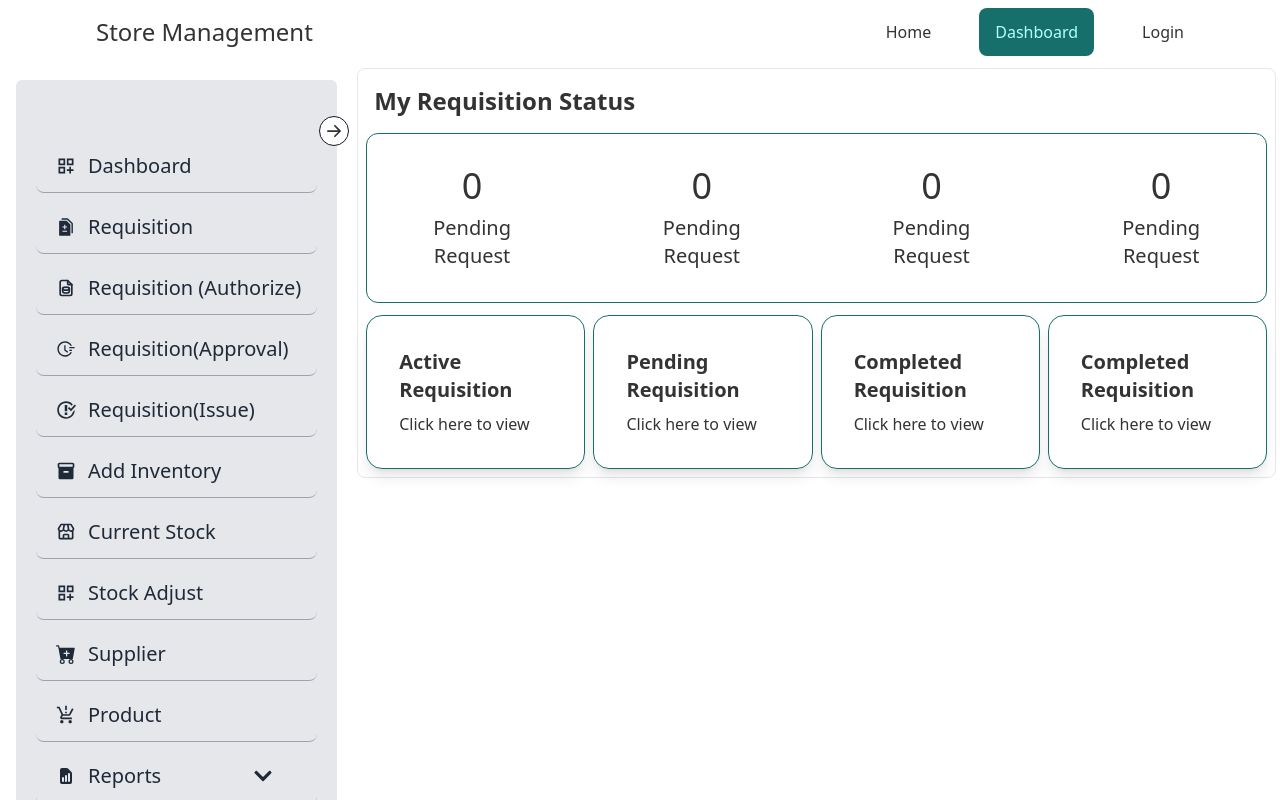
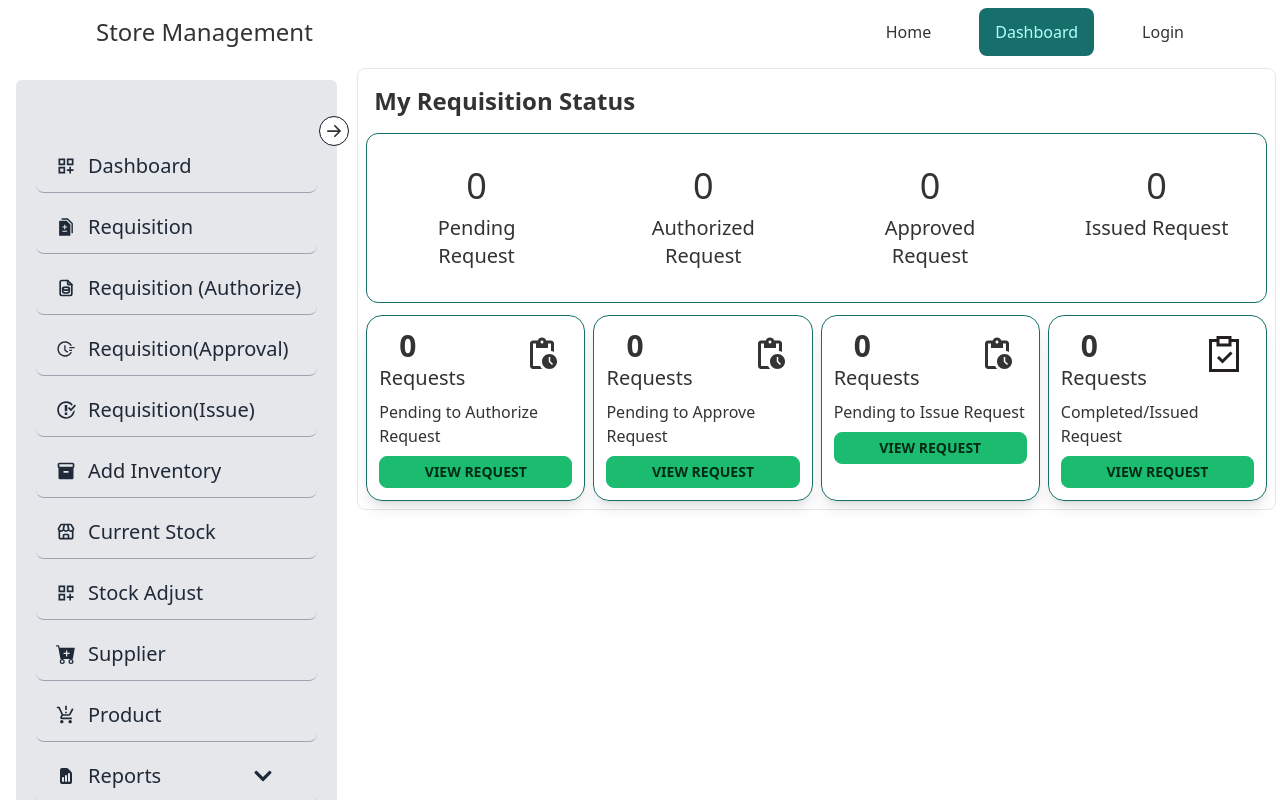
Before and after one commit to afruzaakter/stock_management_system, a React (Create React App) app: page /dashboard in a window 1280 px wide. Built offline with nearby package versions, Linux system fonts and the light colour scheme; no server answers.

Commit message:
Dashboard Home page update

```diff
--- a/src/pages/Dashboard/DashboardHome.js
+++ b/src/pages/Dashboard/DashboardHome.js
@@ -1,6 +1,8 @@
 
 import React from 'react';
 import { Link } from 'react-router-dom';
+import { MdPendingActions } from 'react-icons/md';
+import { GrCompliance } from 'react-icons/gr';
 
 const DashboardHome = () => {
     return (
@@ -10,7 +12,7 @@ const DashboardHome = () => {
                 My Requisition Status</h1>
             </div>
 
-            <div className='grid grid-cols-2 md:grid-cols-3 lg:grid-cols-4 gap-5 border border-primary rounded-xl mb-3'>
+            <div className='grid grid-cols-2 md:grid-cols-3 lg:grid-cols-4 gap-2 border border-primary rounded-xl mb-3'>
                 <div className="card w-full ">
                     <div className="card-body">
                         <h2 className="text-center text-4xl "> 0 </h2>
@@ -21,60 +23,96 @@ const DashboardHome = () => {
                 <div className="card w-full">
                     <div className="card-body">
                         <h2 className="text-center text-4xl "> 0 </h2>
-                        <h2 className="text-center text-xl"> Pending Request  </h2>
+                        <h2 className="text-center text-xl"> Authorized Request  </h2>
                     </div>
                 </div>
 
                 <div className="card w-full">
                     <div className="card-body">
                         <h2 className="text-center text-4xl "> 0 </h2>
-                        <h2 className="text-center text-xl"> Pending Request  </h2>
+                        <h2 className="text-center text-xl"> Approved Request  </h2>
                     </div>
                 </div>
 
                 <div className="card w-full ">
                     <div className="card-body">
                         <h2 className="text-center text-4xl "> 0 </h2>
-                        <h2 className="text-center text-xl"> Pending Request  </h2>
+                        <h2 className="text-center text-xl"> Issued Request  </h2>
                     </div>
                 </div>
-
             </div>
 
             <div className='grid grid-cols-2 md:grid-cols-2 lg:grid-cols-4 gap-2'>
-                <div className="card w-full shadow-lg border border-primary">
-                    <div className="card-body">
-                        <h2 className="card-title">Active Requisition </h2>
-                        <Link to="/dashboard/requisition" >
-                            Click here to view
-                        </Link>
+                <div className="card w-full shadow-lg border border-primary p-3 ">
+                    <div className='flex justify-between'>
+                        <div>
+                            <h1 className='text-3xl font-bold pl-5'> 0 </h1>
+                            <p className='text-xl'> Requests</p>
+                        </div>
+                        <div className=' text-4xl pr-3 pt-2'>
+                            <MdPendingActions />
+                        </div>
                     </div>
-                </div>
-                <div className="card w-full shadow-lg border border-primary">
-                    <div className="card-body">
-                        <h2 className="card-title">Pending Requisition </h2>
-                        <Link to="/dashboard/requisitionAuthorize" >
-                            Click here to view
-                        </Link>
-                    </div>
-                </div>
-                <div className="card w-full shadow-lg border border-primary">
-                    <div className="card-body">
-                        <h2 className="card-title">Completed Requisition </h2>
-                        <Link to="/dashboard/requisitionApproval" >
-                            Click here to view
-                        </Link>
-                    </div>
-                </div>
-                <div className="card w-full shadow-lg border border-primary">
-                    <div className="card-body">
-                        <h2 className="card-title">Completed Requisition </h2>
-                        <Link to="/dashboard/requisitionApproval" >
-                            Click here to view
+                    <div className='pt-2'>
+                        <h1 className='pb-2'> Pending to Authorize Request </h1>
+                        <Link className='btn btn-sm btn-success w-full'
+                            to="/dashboard/requisitionAuthorize"> view Request
                         </Link>
                     </div>
                 </div>
 
+                <div className="card w-full shadow-lg border border-primary p-3 ">
+                    <div className='flex justify-between'>
+                        <div>
+                            <h1 className='text-3xl font-bold pl-5'> 0 </h1>
+                            <p className='text-xl'> Requests</p>
+                        </div>
+                        <div className=' text-4xl pr-3 pt-2'>
+                            <MdPendingActions />
+                        </div>
+                    </div>
+                    <div className='pt-2'>
+                        <h1 className='pb-2'> Pending to Approve Request </h1>
+                        <Link className='btn btn-sm btn-success w-full'
+                            to="/dashboard/requisitionAuthorize"> view Request
+                        </Link>
+                    </div>
+                </div>
+                <div className="card w-full shadow-lg border border-primary p-3 ">
+                    <div className='flex justify-between'>
+                        <div>
+                            <h1 className='text-3xl font-bold pl-5'> 0 </h1>
+                            <p className='text-xl'> Requests</p>
+                        </div>
+                        <div className=' text-4xl pr-3 pt-2'>
+                            <MdPendingActions />
+                        </div>
+                    </div>
+                    <div className='pt-2'>
+                        <h1 className='pb-2'> Pending to Issue Request </h1>
+                        <Link className='btn btn-sm btn-success w-full'
+                            to="/dashboard/requisitionIssue"> view Request
+                        </Link>
+                    </div>
+                </div>
+
+                <div className="card w-full shadow-lg border border-primary p-3 ">
+                    <div className='flex justify-between'>
+                        <div>
+                            <h1 className='text-3xl font-bold pl-5'> 0 </h1>
+                            <p className='text-xl'> Requests</p>
+                        </div>
+                        <div className=' text-4xl pr-3 pt-2'>
+                            <GrCompliance />
+                        </div>
+                    </div>
+                    <div className='pt-2'>
+                        <h1 className='pb-2'> Completed/Issued Request </h1>
+                        <Link className='btn btn-sm btn-success w-full'
+                            to="/dashboard/requisitionAuthorize"> view Request
+                        </Link>
+                    </div>
+                </div>
             </div>
 
         </div>
```
